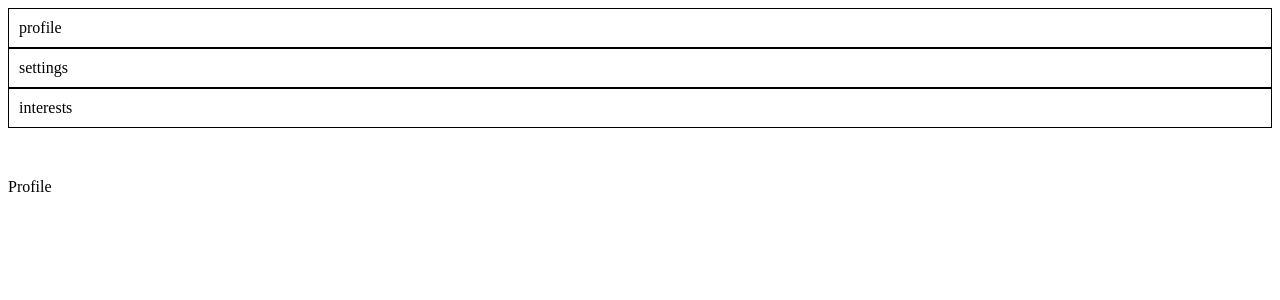
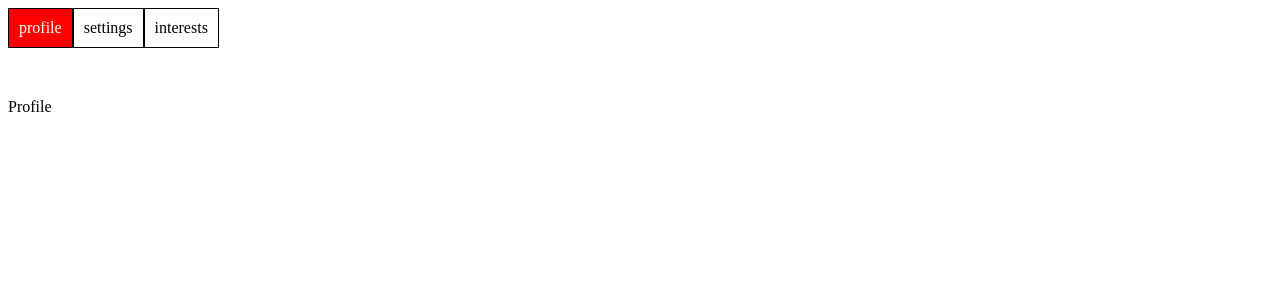
Before and after one commit to bhargavgopal-lanke/Interview-Preparation, a React (Create React App) app in the folder app/: page / in a window 1280 px wide. Shown: the top 300 px of the page. Built offline with nearby package versions, Linux system fonts and the light colour scheme.

Commit message:
active tabs with bg color.

```diff
--- a/app/src/App.css
+++ b/app/src/App.css
@@ -1,9 +1,26 @@
 .tabs-sec {
-    border: 1px solid black;
-    padding: 10px;
-    cursor: pointer;
+  border: 1px solid black;
+  cursor: pointer;
+}
+
+.d-flex {
+  display: flex;
 }
 
 .tabs-sec-body {
-    margin-top: 50px;
+  margin-top: 50px;
 }
+
+.App {
+  max-width: 1300px;
+  margin: 0 auto;
+}
+
+.active {
+  background-color: red;
+  color: #fff;
+}
+
+.tabs {
+  padding: 10px;
+}
--- a/app/src/App.js
+++ b/app/src/App.js
@@ -2,7 +2,7 @@ import { useState } from "react";
 import Interests from "./Swiggy_interview_Quetion/Interests";
 import Profile from "./Swiggy_interview_Quetion/profile";
 import Settings from "./Swiggy_interview_Quetion/settings";
-import './App.css';
+import "./App.css";
 
 function App() {
   const [activeTabs, showActiveTabs] = useState(0);
@@ -26,13 +26,21 @@ function App() {
 
   return (
     <div className="App">
+      <div className="d-flex">
         {tabs.map((t, index) => {
           return (
             <div key={index} className="tabs-sec">
-            <div onClick={() => showActiveTabs(index)}>{t.name}</div>
+              <div
+                onClick={() => showActiveTabs(index)}
+                className={index !== activeTabs ? null : "active"}
+                style={{padding: "10px"}}
+              >
+                {t.name}
+              </div>
             </div>
           );
         })}
+      </div>
       <div className="tabs-sec-body">
         <ActiveComponent />
       </div>
```
Lines whose indentation alone changed are shown as unchanged.
